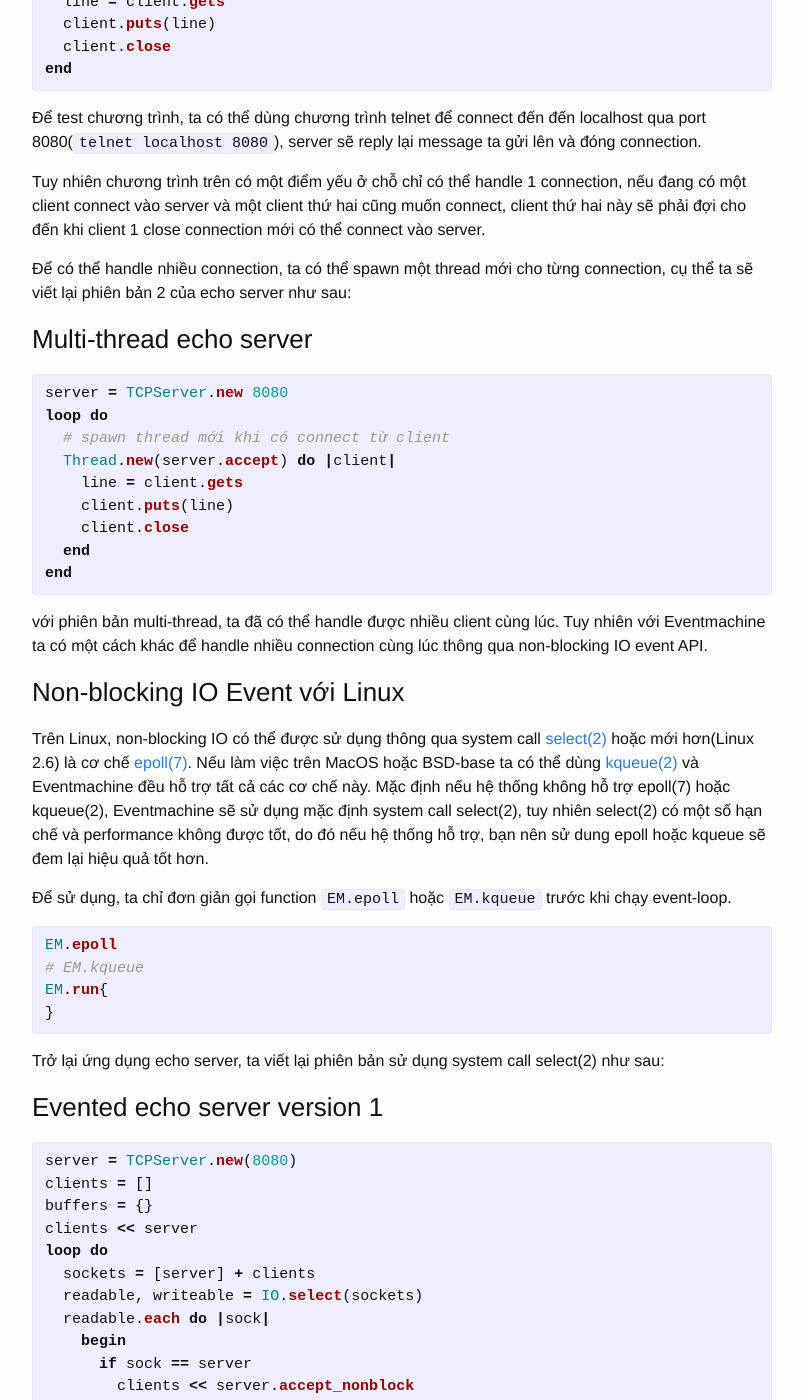
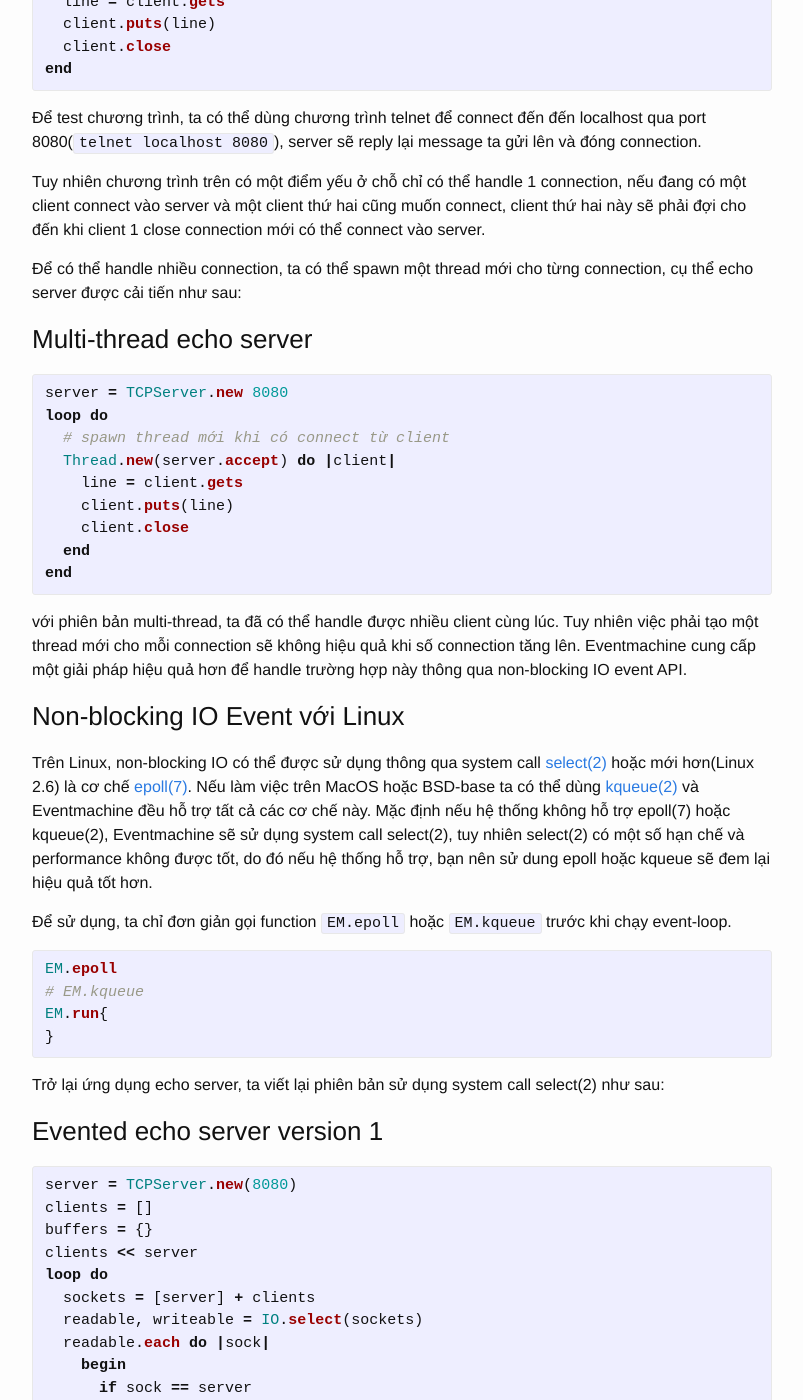
Before and after one commit to zinh/zinh.github.io, a Jekyll site: the page built from _posts/2017-01-09-eventmachine-for-fun-and-profit-part-2.markdown, in a window 1280 px wide and 1400 px high, scrolled down 531 px. Shown: the whole window, without its empty margins (238-1041 px from the left). Built offline with Jekyll 4.4.1, drawn with Linux system fonts in a browser that asks for light colours.

Commit message:
update eventmachine post

```diff
--- a/_posts/2017-01-09-eventmachine-for-fun-and-profit-part-2.markdown
+++ b/_posts/2017-01-09-eventmachine-for-fun-and-profit-part-2.markdown
@@ -31,7 +31,7 @@ end
 
 Tuy nhiên chương trình trên có một điểm yếu ở chỗ chỉ có thể handle 1 connection, nếu đang có một client connect vào server và một client thứ hai cũng muốn connect, client thứ hai này sẽ phải đợi cho đến khi client 1 close connection mới có thể connect vào server.
 
-Để có thể handle nhiều connection, ta có thể spawn một thread mới cho từng connection, cụ thể ta sẽ viết lại phiên bản 2 của echo server như sau:
+Để có thể handle nhiều connection, ta có thể spawn một thread mới cho từng connection, cụ thể echo server được cải tiến như sau:
 
 ### Multi-thread echo server
 
@@ -47,11 +47,11 @@ loop do
 end
 {% endhighlight %}
 
-với phiên bản multi-thread, ta đã có thể handle được nhiều client cùng lúc. Tuy nhiên với Eventmachine ta có một cách khác để handle nhiều connection cùng lúc thông qua non-blocking IO event API.
+với phiên bản multi-thread, ta đã có thể handle được nhiều client cùng lúc. Tuy nhiên việc phải tạo một thread mới cho mỗi connection sẽ không hiệu quả khi số connection tăng lên. Eventmachine cung cấp một giải pháp hiệu quả hơn để handle trường hợp này thông qua non-blocking IO event API.
 
 ### Non-blocking IO Event với Linux
 
-Trên Linux, non-blocking IO có thể được sử dụng thông qua system call [select(2)](http://man7.org/linux/man-pages/man2/select.2.html){:target="_blank"}{:rel="nofollow"} hoặc mới hơn(Linux 2.6) là cơ chế [epoll(7)](http://man7.org/linux/man-pages/man7/epoll.7.html){:target="_blank"}{:rel="nofollow"}. Nếu làm việc trên MacOS hoặc BSD-base ta có thể dùng [kqueue(2)](https://www.freebsd.org/cgi/man.cgi?query=kqueue&sektion=2){:target="_blank"}{:rel="nofollow"} và Eventmachine đều hỗ trợ tất cả các cơ chế này. Mặc định nếu hệ thống không hỗ trợ epoll(7) hoặc kqueue(2), Eventmachine sẽ sử dụng mặc định system call select(2), tuy nhiên select(2) có một số hạn chế và performance không được tốt, do đó nếu hệ thống hỗ trợ, bạn nên sử dung epoll hoặc kqueue sẽ đem lại hiệu quả tốt hơn.
+Trên Linux, non-blocking IO có thể được sử dụng thông qua system call [select(2)](http://man7.org/linux/man-pages/man2/select.2.html){:target="_blank"}{:rel="nofollow"} hoặc mới hơn(Linux 2.6) là cơ chế [epoll(7)](http://man7.org/linux/man-pages/man7/epoll.7.html){:target="_blank"}{:rel="nofollow"}. Nếu làm việc trên MacOS hoặc BSD-base ta có thể dùng [kqueue(2)](https://www.freebsd.org/cgi/man.cgi?query=kqueue&sektion=2){:target="_blank"}{:rel="nofollow"} và Eventmachine đều hỗ trợ tất cả các cơ chế này. Mặc định nếu hệ thống không hỗ trợ epoll(7) hoặc kqueue(2), Eventmachine sẽ sử dụng system call select(2), tuy nhiên select(2) có một số hạn chế và performance không được tốt, do đó nếu hệ thống hỗ trợ, bạn nên sử dung epoll hoặc kqueue sẽ đem lại hiệu quả tốt hơn.
 
 Để sử dụng, ta chỉ đơn giản gọi function `EM.epoll` hoặc `EM.kqueue` trước khi chạy event-loop.
 
```
